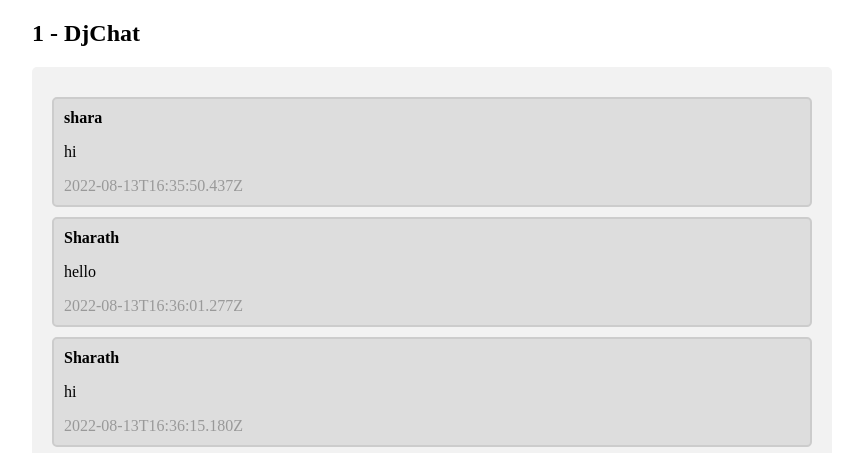
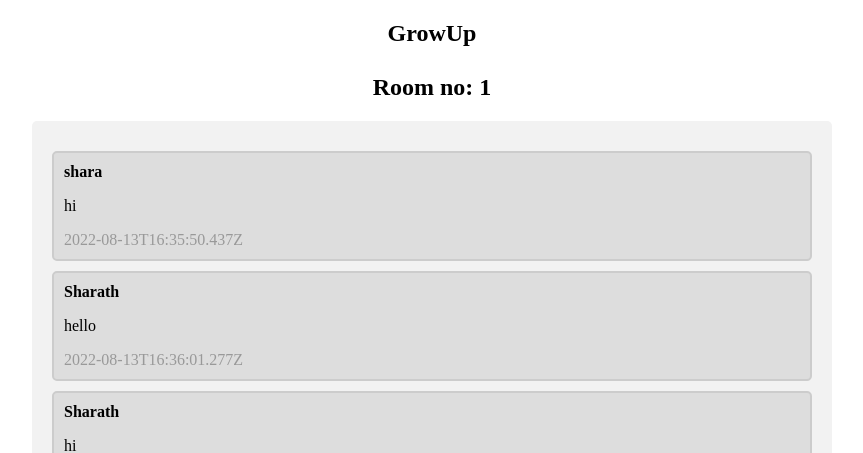
Before and after one commit to Sharath-29/ChatApp, a Django app: page /1/ in a window 1280 px wide. Shown: the top 453 px of the page, without its empty margins (208-1071 px from the left). Run offline with Django 3.2, Linux system fonts and the light colour scheme; data comes from the database, SQL or seed files in the repository; some libraries are stand-ins or nearby versions.

Commit message:
Final Commit

```diff
--- a/templates/room.html
+++ b/templates/room.html
@@ -1,5 +1,6 @@
 <!DOCTYPE html>
 <html>
+
 <head>
   <meta name="viewport" content="width=device-width, initial-scale=1">
   <style>
@@ -39,7 +40,7 @@ body {
     .container img.right {
       float: right;
       margin-left: 20px;
-  margin-right:0;
+      margin-right: 0;
     }
 
     .time-right {
@@ -52,11 +53,16 @@ body {
       color: #999;
     }
   </style>
-<script   src="https://code.jquery.com/jquery-3.1.1.min.js"   integrity="sha256-hVVnYaiADRTO2PzUGmuLJr8BLUSjGIZsDYGmIJLv2b8="   crossorigin="anonymous"></script>
+  <script src="https://code.jquery.com/jquery-3.1.1.min.js"
+    integrity="sha256-hVVnYaiADRTO2PzUGmuLJr8BLUSjGIZsDYGmIJLv2b8=" crossorigin="anonymous"></script>
 </head>
+
 <body>
 
-<h2>{{room}} - DjChat</h2>
+  <h2 style="text-align:center"> GrowUp
+    <br><br>
+    Room no: {{room}}
+  </h2>
 
   <div id="display">
 
@@ -68,33 +74,33 @@ body {
   </div>
 
   <script>
-$(document).ready(function(){
+    $(document).ready(function () {
 
-setInterval(function(){
+      setInterval(function () {
         $.ajax({
           type: 'GET',
-        url : "/getMessages/{{room}}/",
-        success: function(response){
+          url: "/getMessages/{{room}}/",
+          success: function (response) {
             console.log(response);
             $("#display").empty();
-            for (var key in response.messages)
-            {
-                var temp="<div class='container darker'><b>"+response.messages[key].user+"</b><p>"+response.messages[key].value+"</p><span class='time-left'>"+response.messages[key].date+"</span></div>";
+            for (var key in response.messages) {
+              var temp = "<div class='container darker'><b>" + response.messages[key].user + "</b><p>" + response.messages[key].value + "</p><span class='time-left'>" + response.messages[key].date + "</span></div>";
               $("#display").append(temp);
             }
           },
-        error: function(response){
+          error: function (response) {
             alert('An error occured')
           }
         });
-},1000);
+      }, 1000);
     })
   </script>
 
 
   <div class="container">
     <style>
-    input[type=text], select {
+      input[type=text],
+      select {
         width: 100%;
         padding: 12px 20px;
         margin: 8px 0;
@@ -128,8 +134,8 @@ setInterval(function(){
 
     <form id="post-form">
       {% csrf_token %}
-        <input type="hidden" name="username" id="username" value="{{username}}"/>
-        <input type="hidden" name="room_id" id="room_id" value="{{room_details.id}}"/>
+      <input type="hidden" name="username" id="username" value="{{username}}" />
+      <input type="hidden" name="room_id" id="room_id" value="{{room_details.id}}" />
       <input type="text" name="message" id="message" width="100px" />
       <input type="submit" value="Send">
     </form>
@@ -139,19 +145,19 @@ setInterval(function(){
 </body>
 
 <script type="text/javascript">
-  $(document).on('submit','#post-form',function(e){
+  $(document).on('submit', '#post-form', function (e) {
     e.preventDefault();
 
     $.ajax({
-      type:'POST',
-      url:'/send',
-      data:{
-          username:$('#username').val(),
-          room_id:$('#room_id').val(),
-          message:$('#message').val(),
-        csrfmiddlewaretoken:$('input[name=csrfmiddlewaretoken]').val(),
+      type: 'POST',
+      url: '/send',
+      data: {
+        username: $('#username').val(),
+        room_id: $('#room_id').val(),
+        message: $('#message').val(),
+        csrfmiddlewaretoken: $('input[name=csrfmiddlewaretoken]').val(),
       },
-      success: function(data){
+      success: function (data) {
         //alert(data)
       }
     });
```
Also changed, not shown: requirements.txt (added, +103 -0 lines), templates/home.html (+6 -3 lines). Lines whose indentation alone changed are shown as unchanged.
